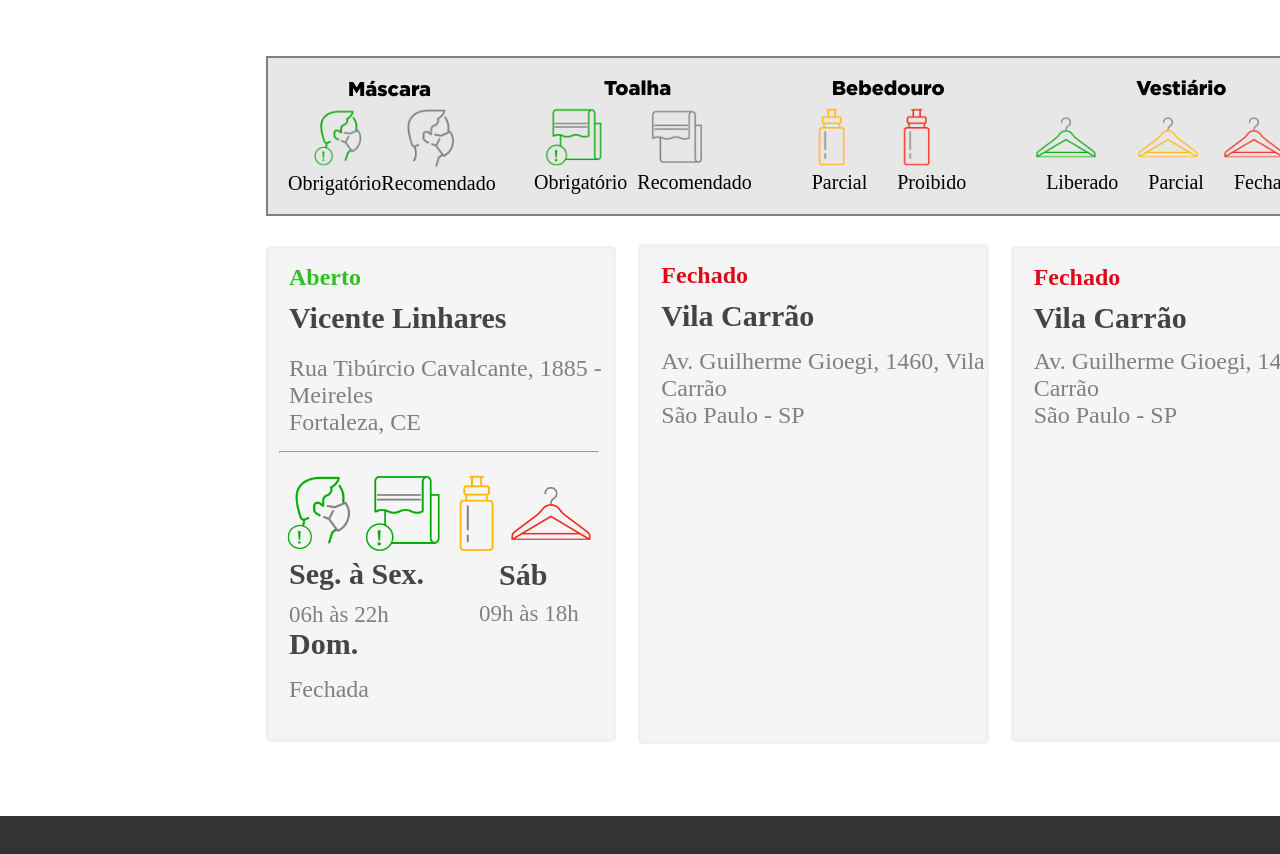
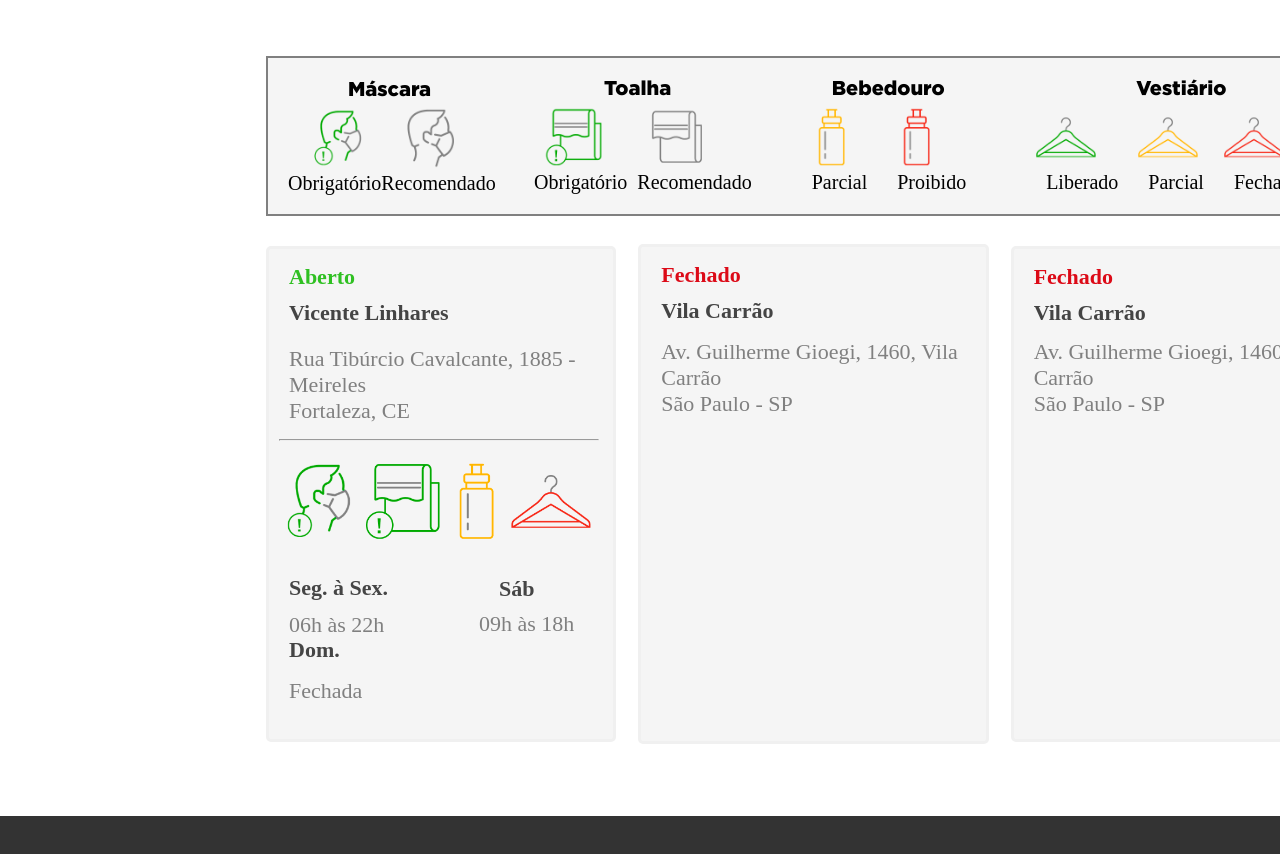
Before and after one commit to samuelqueiroz21/Smart-Fit, a plain HTML site: page index.html in a window 1280 px wide. Shown: the part 976-1830 px from the top of the page. Drawn offline with Linux system fonts and the light colour scheme.

Commit message:
Add files via upload

```diff
--- a/index.html
+++ b/index.html
@@ -112,33 +112,33 @@
     <div class="borda_lugar">
                 <div class="cards">
                     <div class="card-vicente">
-                        <p class="card-1-aberto"><b>Aberto</b></p>
-                        <p class="card-1-nome"><b>Vicente Linhares</b></p>
-                        <p class="card-1-rua">Rua Tibúrcio Cavalcante, 1885 - <br>
+                        <p class="card-vicente-aberto"><b>Aberto</b></p>
+                        <p class="card-vicente-nome"><b>Vicente Linhares</b></p>
+                        <p class="card-vicente-rua">Rua Tibúrcio Cavalcante, 1885 - <br>
                         Meireles <br>
                         Fortaleza, CE</p>
-                        <hr class="card1linha">
-                        <img src="./src/images/required-mask.png" class="card-1-mascara-obrigatorio">
-                        <img src="./src/images/required-towel.png" class="card-1-toalha-obrigatorio">
-                        <img src="./src/images/partial-fountain.png" class="card-1-garrafa-parcial">
-                        <img src="./src/images/forbidden-lockerroom.png"  class="card-1-cabide-fechado">
-                        <p class="card-1-semana"><b>Seg. à Sex.</b></p>
-                        <p class="card-1-sabado"><b>Sáb</b></p>
-                        <p class="card-1-6h">06h às 22h</p>
-                        <p class="card-1-09h">09h às 18h</p>
-                        <p class="card-1-domingo"><b>Dom.</b></p>
-                        <p class="card-1-domingo-fechado">Fechada</p>
+                        <hr>
+                        <img src="./src/images/required-mask.png" class="card-vicente-mascara-obrigatorio">
+                        <img src="./src/images/required-towel.png" class="card-vicente-toalha-obrigatorio">
+                        <img src="./src/images/partial-fountain.png" class="card-vicente-garrafa-parcial">
+                        <img src="./src/images/forbidden-lockerroom.png"  class="card-vicente-cabide-fechado">
+                        <p class="card-vicente-semana"><b>Seg. à Sex.</b></p>
+                        <p class="card-vicente-sabado"><b>Sáb</b></p>
+                        <p class="card-vicente-6h">06h às 22h</p>
+                        <p class="card-vicente-09h">09h às 18h</p>
+                        <p class="card-vicente-domingo"><b>Dom.</b></p>
+                        <p class="card-vicente-domingo-fechado">Fechada</p>
                     </div>
                     <div class="card-guilherme">
-                        <p class="card-2-fechado"><b>Fechado</b></p>
-                        <p class="card-2-nome"><b>Vila Carrão</b></p>
-                        <p class="card-2-rua">Av. Guilherme Gioegi, 1460, Vila Carrão <br>
+                        <p class="card-guilherme-fechado"><b>Fechado</b></p>
+                        <p class="card-guilherme-nome"><b>Vila Carrão</b></p>
+                        <p class="card-guilherme-rua">Av. Guilherme Gioegi, 1460, Vila Carrão <br>
                         São Paulo - SP</p>
                     </div>
-                    <div class="card-fechado-3">
-                        <p class="card-3-fechado"><b>Fechado</b></p>
-                        <p class="card-3-nome"><b>Vila Carrão</b></p>
-                        <p class="card-3-rua">Av. Guilherme Gioegi, 1460, Vila Carrão <br>
+                    <div class="card-guilherme-2">
+                        <p class="card-guilherme-2-fechado"><b>Fechado</b></p>
+                        <p class="card-guilherme-2-nome"><b>Vila Carrão</b></p>
+                        <p class="card-guilherme-2-rua">Av. Guilherme Gioegi, 1460, Vila Carrão <br>
                         São Paulo - SP</p>
                     </div>
                 </div>
--- a/src/css/style.css
+++ b/src/css/style.css
@@ -146,7 +146,7 @@ p {
     margin-top: 50px;
     margin: 10px;
     padding-top: 50px;
-    background-color: rgb(231, 231, 231);
+    background-color: #f5f5f5;
 }
 .especificacoes img {
     width: 80px;
@@ -240,7 +240,9 @@ p {
     margin-left: 110px;
     gap: 20px;
   }
-
+.cards p {
+    font-size: 22px;
+}
   .card-vicente{
     background-color: #f5f5f5;
     border-radius: 5px;
@@ -252,20 +254,20 @@ p {
     border: 3px solid #f0f0f0;
   }
 
-  .card-1-aberto{
+  .card-vicente-aberto{
     margin-left: 20px;
     margin-top: 5px;
     color: #2FC022;
   }
 
-  .card-1-nome{
+  .card-vicente-nome{
     margin-left: 20px;
     margin-top: 10px;
     font-size: 30px;
     color: #444444;
   }
 
-  .card-1-rua{
+  .card-vicente-rua{
     margin-left: 20px;
     margin-top: 20px;
     color: gray;
@@ -277,61 +279,61 @@ p {
     width: 320px;
     color: gray;
   }
-
-  .card-1-mascara-obrigatorio{
+  .card-vicente-mascara-obrigatorio{
     width: 80px;
     margin-left: 10px;
     margin-top: 20px;
   }
 
-  .card-1-toalha-obrigatorio{
+  .card-vicente-toalha-obrigatorio{
     width: 80px;
   }
 
-  .card-1-garrafa-parcial{
+  .card-vicente-garrafa-parcial{
     width: 80px;
     margin-left: -10px;
   }
 
-  .card-1-cabide-fechado{
+  .card-vicente-cabide-fechado{
     width: 80px;
     margin-left: -10px;
   }
 
-  .card-1-semana{
+  .card-vicente-semana{
     margin-left: 20px;
+    margin-top: 30px;
     font-size: 30px;
     color: #454545;
   }
 
-  .card-1-sabado{
+  .card-vicente-sabado{
     margin-left: 230px;
-    margin-top: -33px;
+    margin-top: -25px;
     font-size: 30px;
     color: #454545;
   }
 
-  .card-1-6h{
+  .card-vicente-6h{
     margin-left: 20px;
     margin-top: 10px;
     font-size: 23px;
     color: #808080;
   }
 
-  .card-1-09h{
+  .card-vicente-09h{
     margin-left: 210px;
     margin-top: -27px;
     font-size: 23px;
     color: #808080;
   }
 
-  .card-1-domingo{
+  .card-vicente-domingo{
     margin-left: 20px;
     color: #454545;
     font-size: 30px;
   }
 
-  .card-1-domingo-fechado{
+  .card-vicente-domingo-fechado{
     margin-left: 20px;
     color: #808080;
     margin-top: 15px;
@@ -346,26 +348,26 @@ p {
     border: 3px solid #f0f0f0;
   }
 
-  .card-2-fechado{
+  .card-guilherme-fechado{
     margin-left: 20px;
     margin-top: 5px;
     color: #dc0a17;
   }
 
-  .card-2-nome{
+  .card-guilherme-nome{
     margin-left: 20px;
     font-size: 30px;
     color: #444444;
     margin-top: 10px;
   }
 
-  .card-2-rua{
+  .card-guilherme-rua{
     margin-left: 20px;
     color: gray;
     margin-top: 15px;
   }
 
-  .card-fechado-3{
+  .card-guilherme-2{
     background-color: #f5f5f5;
     border-radius: 5px;
     border: 3px solid #f0f0f0;
@@ -375,20 +377,20 @@ p {
     padding-top: 10px;
   }
 
-  .card-3-fechado{
+  .card-guilherme-2-fechado{
     margin-left: 20px;
     margin-top: 5px;
     color: #dc0a17;
   }
 
-  .card-3-nome{
+  .card-guilherme-2-nome{
     margin-left: 20px;
     font-size: 30px;
     color: #444444;
     margin-top: 10px;
   }
 
-  .card-3-rua{
+  .card-guilherme-2-rua{
     margin-left: 20px;
     color: gray;
     margin-top: 13px;
```
